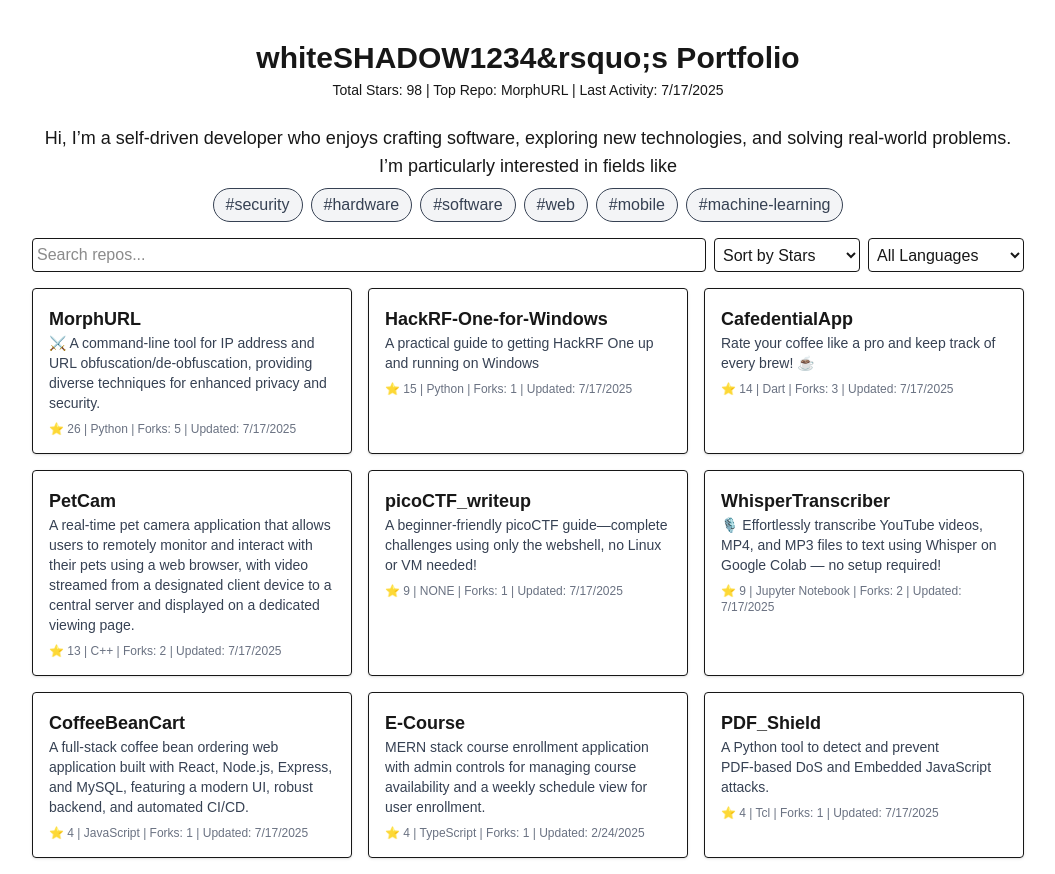
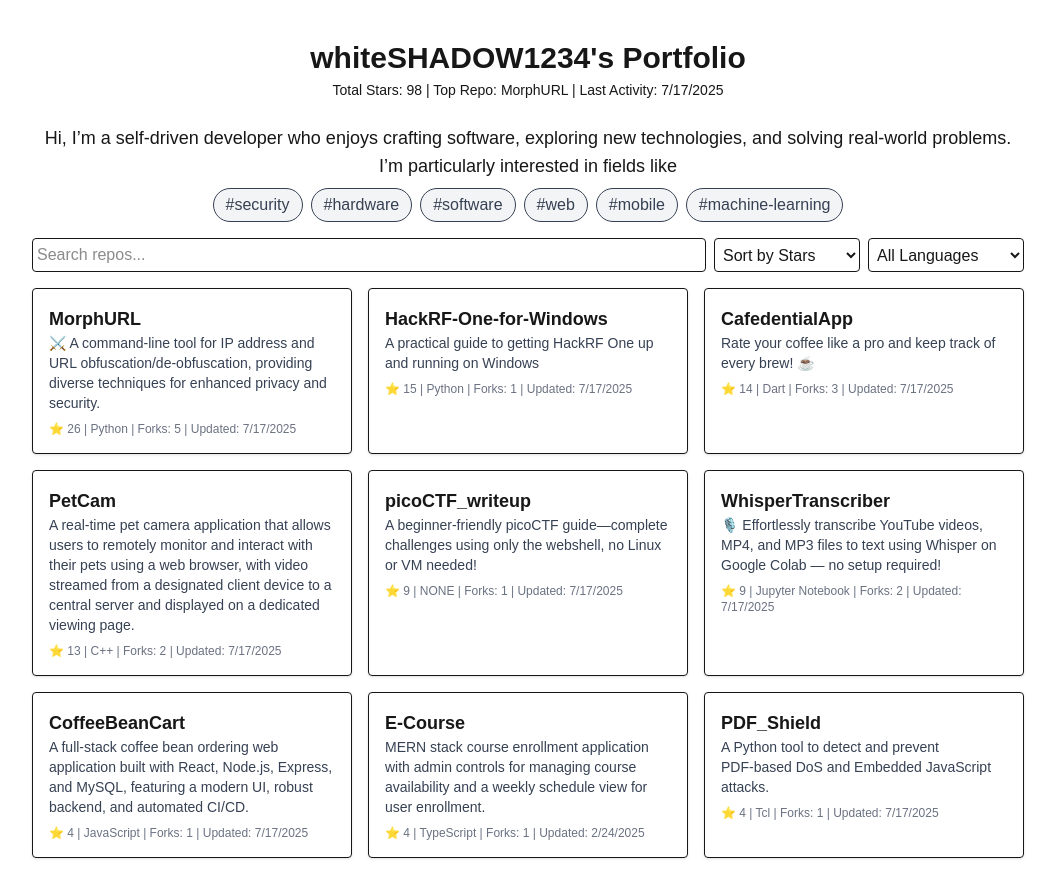
Before and after one commit to whiteSHADOW1234/GitHub-Portfolio, a Next.js app: page / in a window 1280 px wide. Shown: the whole page, without its empty margins (112-1167 px from the left). Built offline with nearby package versions, Linux system fonts and the light colour scheme.

Commit message:
fix: correct HTML entity encoding for apostrophe in portfolio header

```diff
--- a/app/page.js
+++ b/app/page.js
@@ -56,7 +56,7 @@
     <main className="p-4 max-w-5xl mx-auto">
       <header className="py-6 text-center">
         <h1 className="text-3xl font-bold">
-          {username ? `${username}&rsquo;s Portfolio` : 'Loading Portfolio...'}
+          {username ? `${username}'s Portfolio` : 'Loading Portfolio...'}
         </h1>
         {username && (
           <div className="text-sm mt-1">
```
